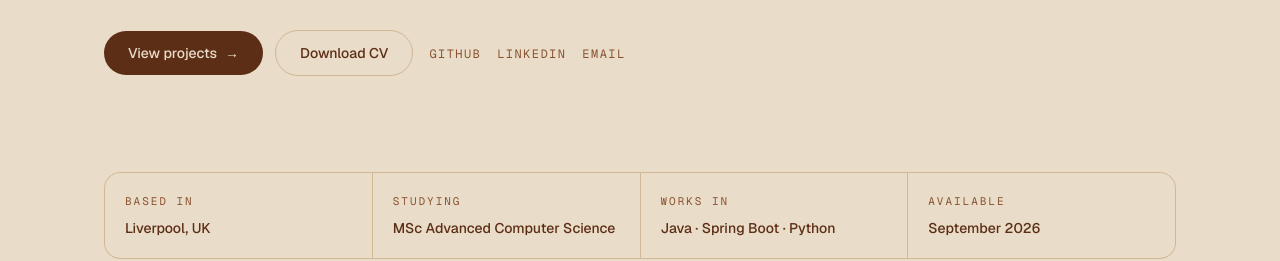
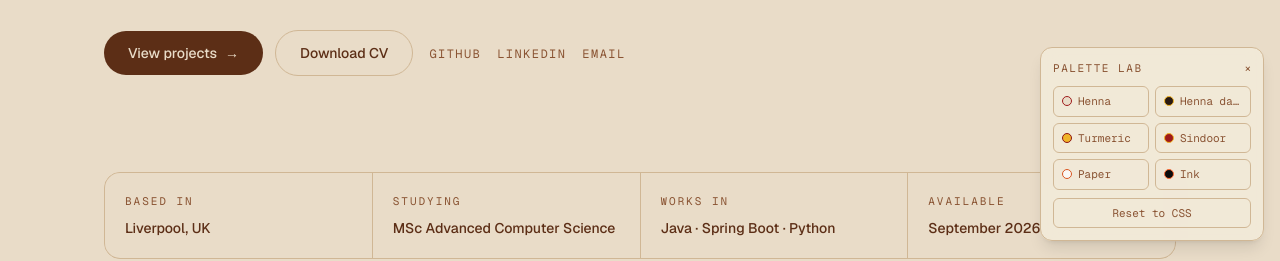
Before and after one commit to Mohitvasnani/portfolio, a Next.js app: page / in a window 1280 px wide. Shown: the part 543-804 px from the top of the page. Built offline with nearby package versions, Linux system fonts and the light colour scheme; no server answers.

Commit message:
Add a temporary palette comparison tool

```diff
--- a/app/layout.tsx
+++ b/app/layout.tsx
@@ -2,6 +2,7 @@ import type { Metadata } from "next";
 import { Geist, Geist_Mono, Instrument_Serif } from "next/font/google";
 import Nav from "@/components/Nav";
 import Footer from "@/components/Footer";
+import PaletteLab from "@/components/PaletteLab";
 import ScrollProgress from "@/components/ScrollProgress";
 import { site } from "@/lib/site";
 import "./globals.css";
@@ -84,6 +85,9 @@ export default function RootLayout({ children }: LayoutProps<"/">) {
           {children}
         </div>
         <Footer />
+        {/* TEMPORARY palette comparison tool. Delete this line and
+            components/PaletteLab.tsx once the palette is settled. */}
+        <PaletteLab />
       </body>
     </html>
   );
--- /dev/null
+++ b/components/PaletteLab.tsx
@@ -0,0 +1,238 @@
+// TEMPORARY. A comparison tool, not a site feature.
+//
+// To remove it: delete this file and the <PaletteLab /> line in
+// app/layout.tsx. Nothing else references it.
+//
+// It writes the tokens as inline styles on <html>, and inline styles beat
+// both :root and .dark, so while a palette is forced here the theme toggle
+// in the nav has nothing to do. Reset hands control back to globals.css.
+"use client";
+
+import { useEffect, useState } from "react";
+
+type Palette = {
+  id: string;
+  label: string;
+  /** Whether the .dark class goes on, so Tailwind's dark: utilities match. */
+  dark: boolean;
+  tokens: Record<string, string>;
+};
+
+const PALETTES: Palette[] = [
+  {
+    id: "henna",
+    label: "Henna",
+    dark: false,
+    tokens: {
+      "--background": "#E9DCC8",
+      "--surface": "#F2E9D9",
+      "--foreground": "#5C2E16",
+      "--muted": "#8A5433",
+      "--border": "#D0B795",
+      "--accent": "#9E1B1B",
+      "--accent-contrast": "#F6E9D8",
+    },
+  },
+  {
+    id: "henna-dark",
+    label: "Henna dark",
+    dark: true,
+    tokens: {
+      "--background": "#2A1A12",
+      "--surface": "#3A2517",
+      "--foreground": "#F6E9D8",
+      "--muted": "#BFA384",
+      "--border": "#543A26",
+      "--accent": "#F0B429",
+      "--accent-contrast": "#2A1A12",
+    },
+  },
+  {
+    id: "turmeric",
+    label: "Turmeric",
+    dark: false,
+    tokens: {
+      "--background": "#F0B429",
+      "--surface": "#EFC55C",
+      "--foreground": "#2A1A12",
+      "--muted": "#3D2A1B",
+      "--border": "#C68E1E",
+      "--accent": "#8E1414",
+      "--accent-contrast": "#F6E9D8",
+    },
+  },
+  {
+    id: "sindoor",
+    label: "Sindoor",
+    dark: false,
+    tokens: {
+      "--background": "#9E1B1B",
+      "--surface": "#AE2020",
+      "--foreground": "#F6E9D8",
+      "--muted": "#EAD5BF",
+      "--border": "#C25151",
+      "--accent": "#F0B429",
+      "--accent-contrast": "#2A1A12",
+    },
+  },
+  {
+    id: "paper",
+    label: "Paper",
+    dark: false,
+    tokens: {
+      "--background": "#faf9f7",
+      "--surface": "#ffffff",
+      "--foreground": "#141414",
+      "--muted": "#6b6761",
+      "--border": "#e3e0da",
+      "--accent": "#d9541f",
+      "--accent-contrast": "#ffffff",
+    },
+  },
+  {
+    id: "ink",
+    label: "Ink",
+    dark: true,
+    tokens: {
+      "--background": "#0c0c0d",
+      "--surface": "#151517",
+      "--foreground": "#ebe9e6",
+      "--muted": "#8d8984",
+      "--border": "#26262a",
+      "--accent": "#ff6b35",
+      "--accent-contrast": "#15100d",
+    },
+  },
+];
+
+const TOKEN_NAMES = Object.keys(PALETTES[0].tokens);
+const STORAGE_KEY = "palette-lab";
+
+function apply(p: Palette) {
+  const el = document.documentElement;
+  for (const [name, value] of Object.entries(p.tokens)) {
+    el.style.setProperty(name, value);
+  }
+  el.classList.toggle("dark", p.dark);
+  el.style.colorScheme = p.dark ? "dark" : "light";
+}
+
+function clear() {
+  const el = document.documentElement;
+  for (const name of TOKEN_NAMES) el.style.removeProperty(name);
+  el.style.removeProperty("color-scheme");
+}
+
+export default function PaletteLab() {
+  const [active, setActive] = useState<string | null>(null);
+  const [open, setOpen] = useState(true);
+
+  // sessionStorage rather than localStorage: the choice should survive a
+  // click through to a case study, but not outlive the tab.
+  useEffect(() => {
+    try {
+      const saved = sessionStorage.getItem(STORAGE_KEY);
+      const found = PALETTES.find((p) => p.id === saved);
+      if (found) {
+        apply(found);
+        // Reading initial state back out of an external system is the case
+        // this rule exists to allow. It cannot move to a lazy useState
+        // initializer because the server has no sessionStorage and the two
+        // renders would not match. One extra render on mount, in a tool that
+        // gets deleted.
+        // eslint-disable-next-line react-hooks/set-state-in-effect
+        setActive(found.id);
+      }
+    } catch {
+      // Private mode or blocked storage. The buttons still work.
+    }
+  }, []);
+
+  function choose(p: Palette) {
+    apply(p);
+    setActive(p.id);
+    try {
+      sessionStorage.setItem(STORAGE_KEY, p.id);
+    } catch {}
+  }
+
+  function reset() {
+    clear();
+    setActive(null);
+    try {
+      sessionStorage.removeItem(STORAGE_KEY);
+    } catch {}
+    // Hand the theme back to whatever the toggle last saved.
+    try {
+      const saved = localStorage.getItem("theme");
+      const dark = saved
+        ? saved === "dark"
+        : window.matchMedia("(prefers-color-scheme: dark)").matches;
+      document.documentElement.classList.toggle("dark", dark);
+    } catch {}
+  }
+
+  return (
+    <div className="fixed right-4 bottom-4 z-80 font-mono text-[11px]">
+      {open ? (
+        <div className="w-56 rounded-xl border border-border bg-surface/95 p-3 shadow-lg backdrop-blur">
+          <div className="flex items-center justify-between gap-2 pb-2.5">
+            <span className="tracking-[0.14em] text-muted uppercase">
+              Palette lab
+            </span>
+            <button
+              type="button"
+              onClick={() => setOpen(false)}
+              aria-label="Hide palette lab"
+              className="text-muted transition-colors hover:text-foreground"
+            >
+              &times;
+            </button>
+          </div>
+
+          <div className="grid grid-cols-2 gap-1.5">
+            {PALETTES.map((p) => (
+              <button
+                key={p.id}
+                type="button"
+                onClick={() => choose(p)}
+                aria-pressed={active === p.id}
+                className={`flex items-center gap-1.5 rounded-md border px-2 py-1.5 text-left transition-colors ${
+                  active === p.id
+                    ? "border-accent text-foreground"
+                    : "border-border text-muted hover:text-foreground"
+                }`}
+              >
+                <span
+                  aria-hidden
+                  className="size-2.5 shrink-0 rounded-full border"
+                  style={{
+                    background: p.tokens["--background"],
+                    borderColor: p.tokens["--accent"],
+                  }}
+                />
+                <span className="truncate">{p.label}</span>
+              </button>
+            ))}
+          </div>
+
+          <button
+            type="button"
+            onClick={reset}
+            className="mt-2 w-full rounded-md border border-border px-2 py-1.5 text-muted transition-colors hover:text-foreground"
+          >
+            Reset to CSS
+          </button>
+        </div>
+      ) : (
+        <button
+          type="button"
+          onClick={() => setOpen(true)}
+          className="rounded-full border border-border bg-surface/95 px-3 py-2 tracking-[0.14em] text-muted uppercase shadow-lg backdrop-blur transition-colors hover:text-foreground"
+        >
+          Palette
+        </button>
+      )}
+    </div>
+  );
+}
```
